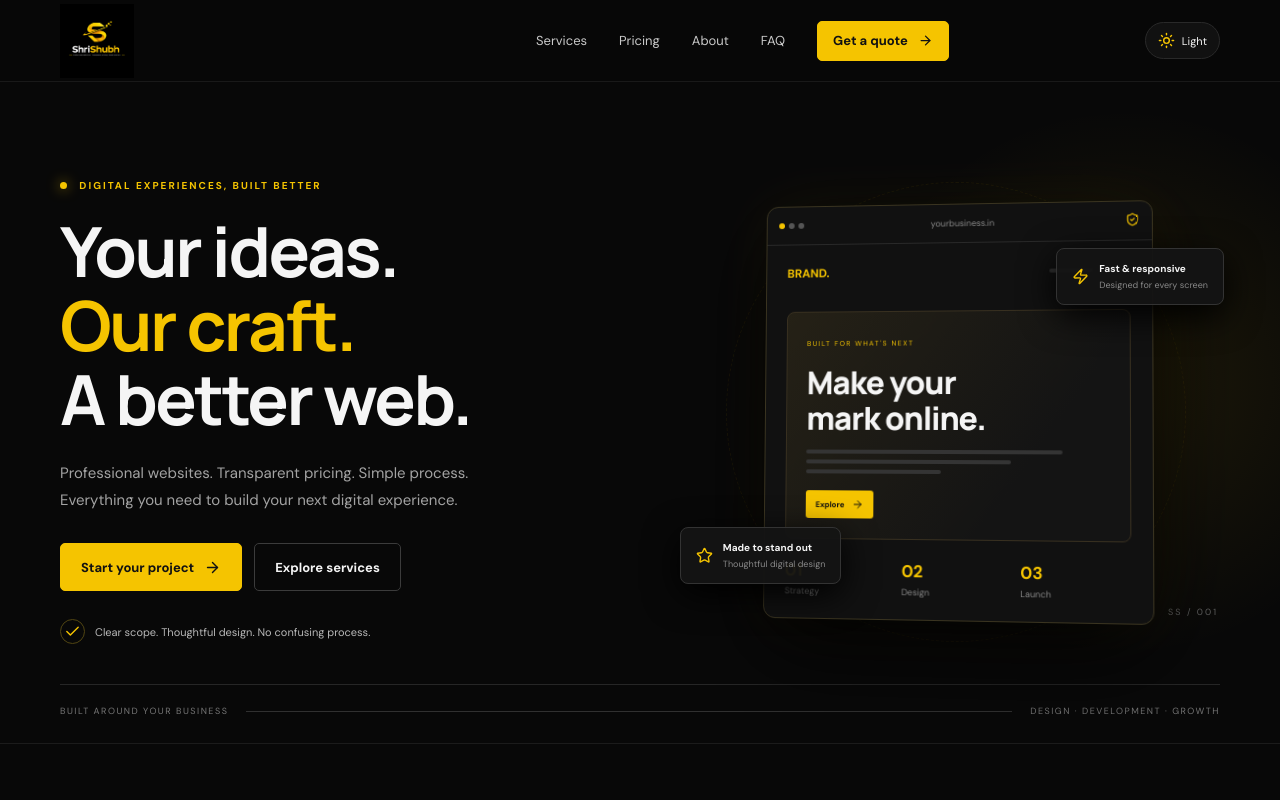
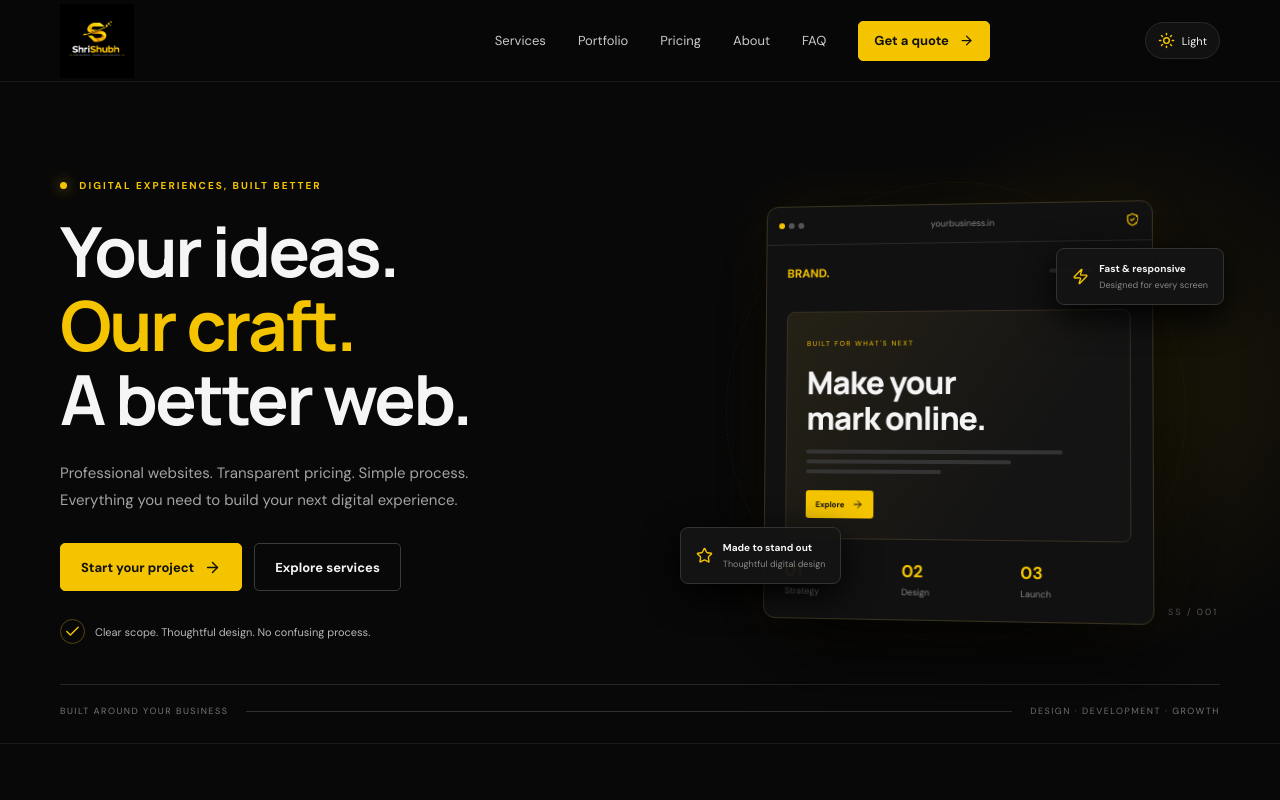
Before and after one commit to shrishubh521-oss/ShriShubh, a React (Vite) app: page / in a window 1280 px wide. Shown: the top 800 px of the page. Built offline with nearby package versions, Linux system fonts and the light colour scheme; no server answers; the database is empty.

Commit message:
feat: add portfolio shortcut to public navigation

```diff
--- a/src/App.jsx
+++ b/src/App.jsx
@@ -161,6 +161,7 @@ function Header({ theme, setTheme }) {
     const [open, setOpen] = useState(false)
     const links = [
         ['Services', '#services'],
+        ['Portfolio', '#portfolio'],
         ['Pricing', '#pricing'],
         ['About', '#about'],
         ['FAQ', '#faq'],
```
